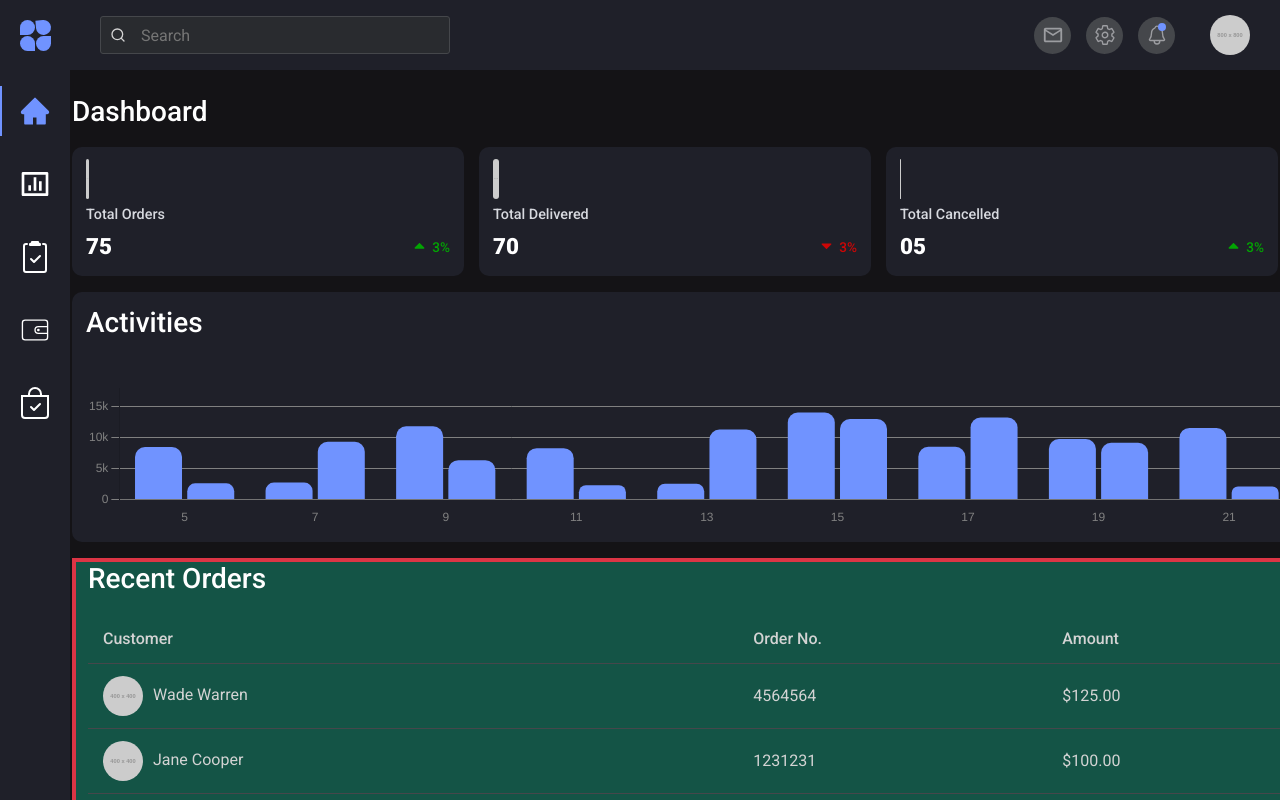
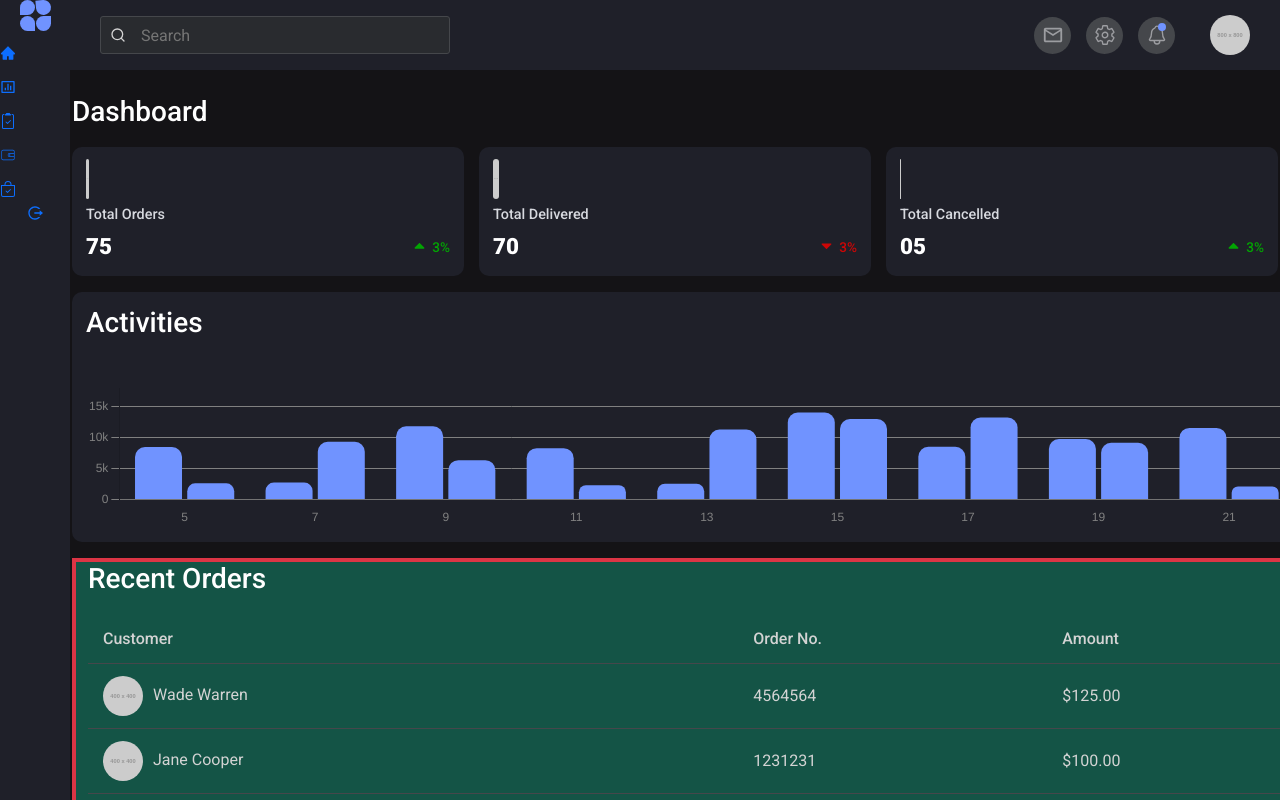
Before and after one commit to anku92/fitpeo-assignment, a React (Create React App) app: page / in a window 1280 px wide. Shown: the top 800 px of the page. Built offline with nearby package versions, Linux system fonts and the light colour scheme.

Commit message:
Replace div to Link, add logout icon, remove sm-logo-container

```diff
--- a/src/components/Sidebar/index.jsx
+++ b/src/components/Sidebar/index.jsx
@@ -5,6 +5,8 @@ import { AiFillHome } from 'react-icons/ai';
 import { RiBarChartBoxLine } from 'react-icons/ri';
 import { BsClipboard2Check, BsBagCheck } from 'react-icons/bs';
 import { CiWallet } from 'react-icons/ci';
+import { RiLogoutCircleRLine } from "react-icons/ri";
+import { Link } from 'react-router-dom';
 
 function Sidebar() {
   const [activeIcon, setActiveIcon] = useState('home');
@@ -15,50 +17,56 @@ function Sidebar() {
 
   return (
     <div className="sidebar">
-      <div className="lg-logo-container">
-        <Logo size={'30px'} />
-      </div>
-
-      <div className="sm-logo-container">
-        <Logo size={'25px'} />
-      </div>
+      <div className="logo-container"><Logo size={'30px'} /></div>
 
       <div className="navigation-icons">
-        <div
+        <Link
+          to="/"
           className={`icon-container ${activeIcon === 'home' ? 'active' : ''}`}
           onClick={() => handleIconClick('home')}
         >
           <AiFillHome />
-        </div>
+        </Link>
 
-        <div
+        <Link
+          to="/"
           className={`icon-container ${activeIcon === 'graph' ? 'active' : ''}`}
           onClick={() => handleIconClick('graph')}
         >
           <RiBarChartBoxLine />
-        </div>
+        </Link>
 
-        <div
+        <Link
+          to="/"
           className={`icon-container ${activeIcon === 'clipboard' ? 'active' : ''}`}
           onClick={() => handleIconClick('clipboard')}
         >
           <BsClipboard2Check />
-        </div>
+        </Link>
 
-        <div
+        <Link
+          to="/"
           className={`icon-container ${activeIcon === 'wallet' ? 'active' : ''}`}
           onClick={() => handleIconClick('wallet')}
         >
           <CiWallet />
-        </div>
+        </Link>
 
-        <div
+        <Link
+          to="/"
           className={`icon-container ${activeIcon === 'bagcheck' ? 'active' : ''}`}
           onClick={() => handleIconClick('bagcheck')}
         >
           <BsBagCheck />
-        </div>
+        </Link>
       </div>
+
+      <div className="logout-icon-container">
+        <Link to="/" className="icon-container">
+          <RiLogoutCircleRLine />
+        </Link>
+      </div>
+
     </div>
   );
 }
```
